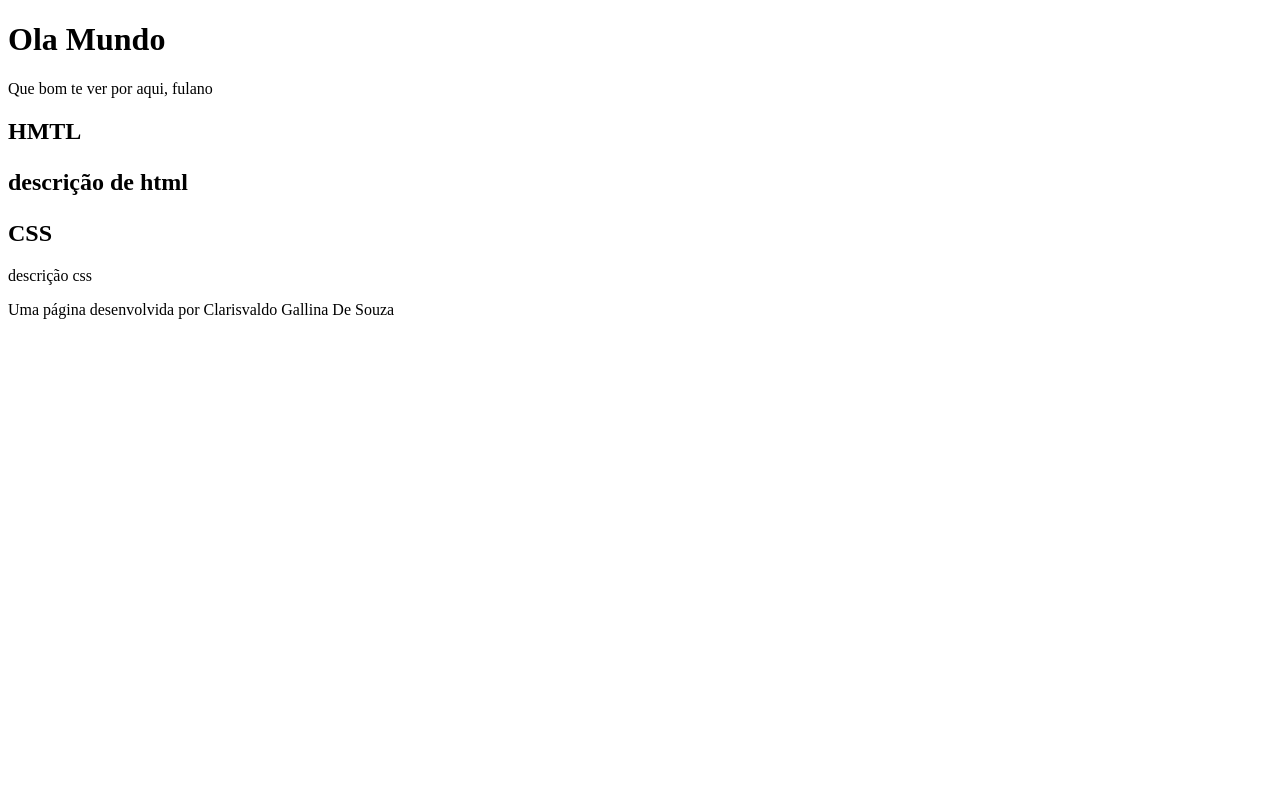
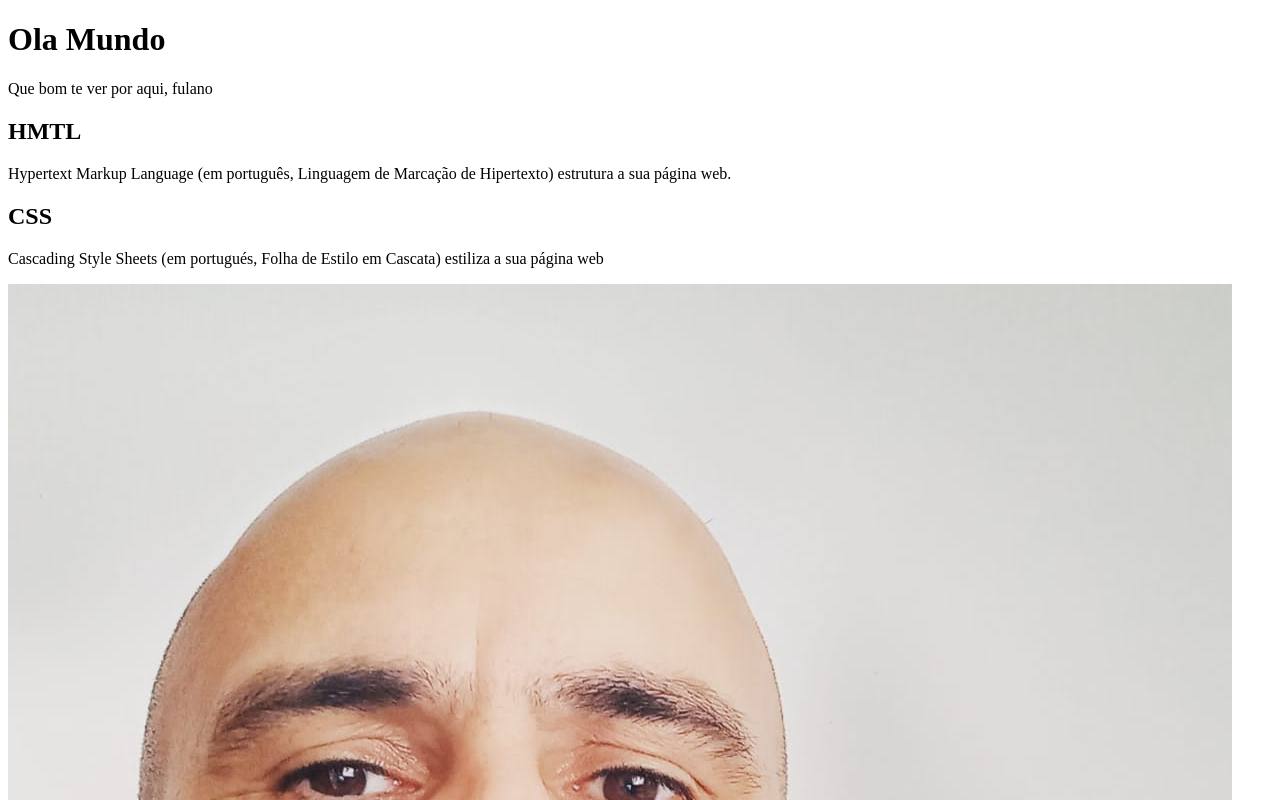
Before and after one commit to Gallinamat/OLA-MUNDO, a plain HTML site: page index.html in a window 1280 px wide. Shown: the top 800 px of the page. Drawn offline with Linux system fonts and the light colour scheme.

Commit message:
finalizando projeto html

```diff
--- a/index.html
+++ b/index.html
@@ -13,16 +13,23 @@
     </header>
 
     <section>
-        <h2> HMTL</h23>
-        <P> descrição de html </P>
+        <h2> HMTL</h2>
+
+        <p> Hypertext Markup Language (em português, Linguagem de Marcação de Hipertexto)
+             estrutura a sua página web.</p>
 
         <h2>CSS</h2>
-        <p> descrição css</p>
 
+        <p> Cascading Style Sheets (em portugués, Folha de Estilo em Cascata) estiliza a sua página web</p>
+            <img src="imagem/eu.jpg" alt="é uma foto de um homem meia idade moreno,
+            careca e também barbudo, olhos cantanho ">
     </section>
 
     <footer>
-        <p> Uma página desenvolvida  por Clarisvaldo Gallina De Souza </p>
+
+        <p> Uma página desenvolvida pelo Prof. Gallina</p>
+
     </footer>
+
 </body>
 </html>
```
Also changed, not shown: imagem/eu.jpg (added).
